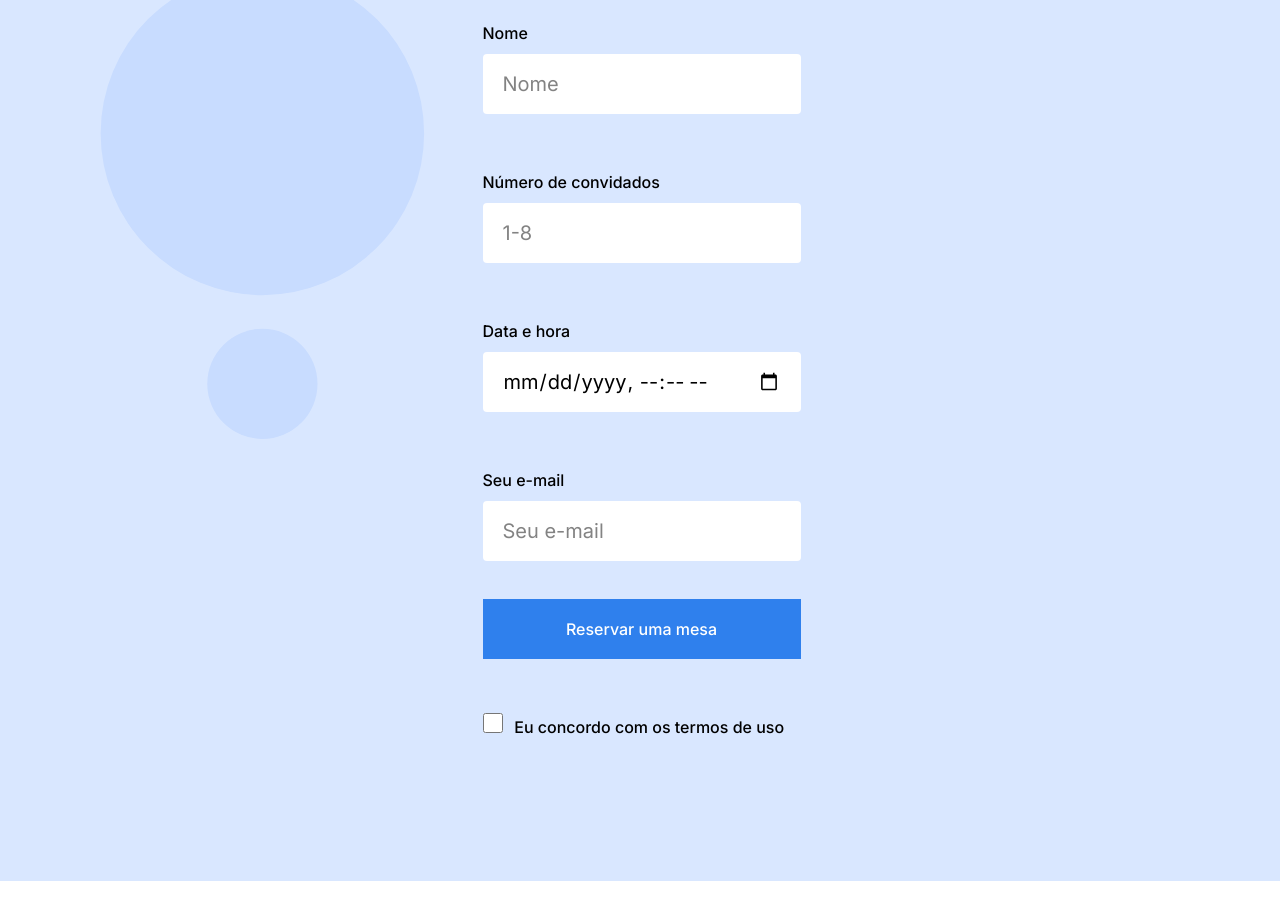
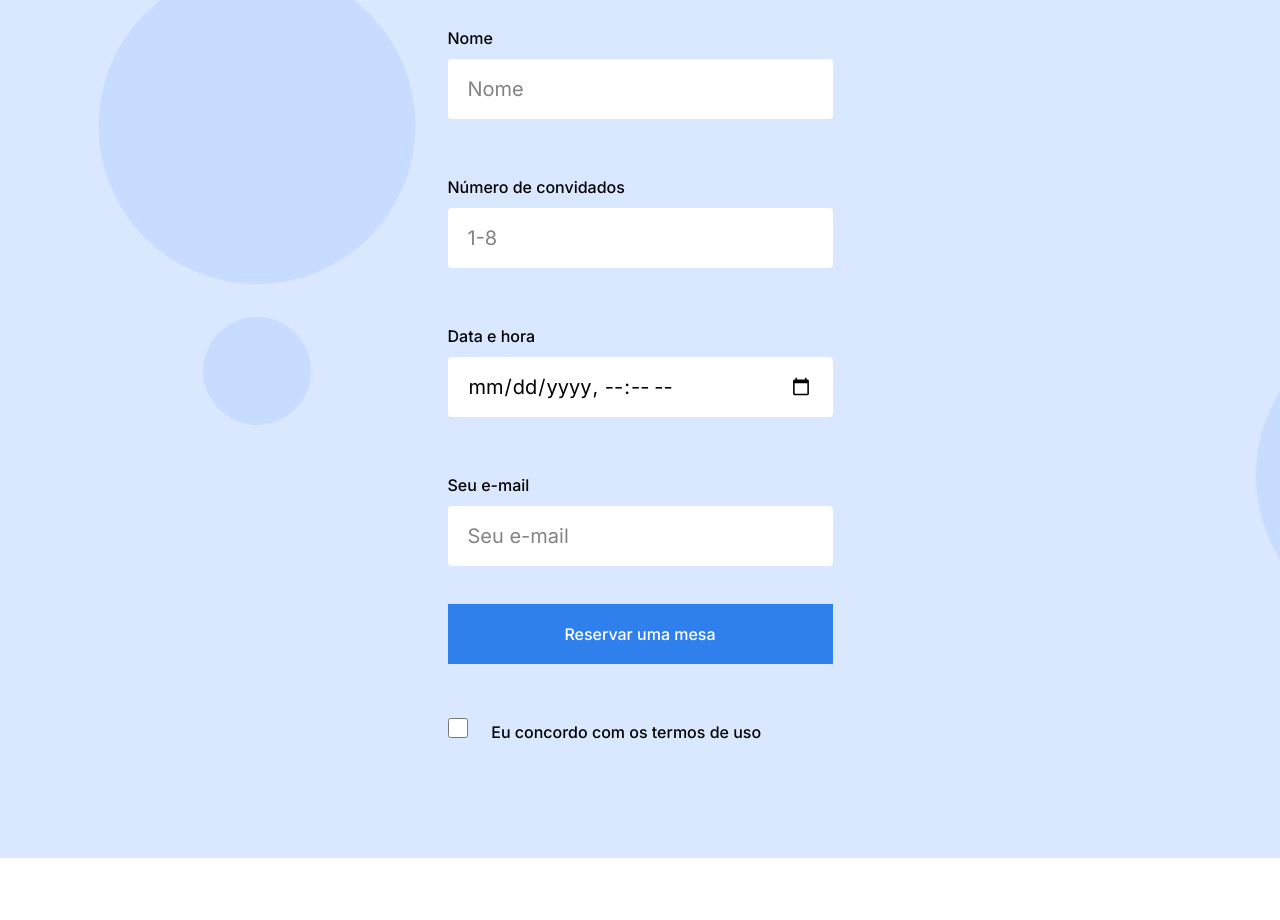
Before and after one commit to renata-arndt/web_project_coffeeshop, a plain HTML site: page index.html in a window 1280 px wide. Shown: the part 2057-2977 px from the top of the page. Drawn offline with Linux system fonts and the light colour scheme.

Commit message:
Corrige após revisão automática

```diff
--- a/index.html
+++ b/index.html
@@ -123,13 +123,11 @@
 
         <section class="reservation" id="reservation">
           <div class="reservation__title">
-            <h1 class="reservation__title">Reservar uma mesa</h1>
+            <h3 class="reservation__title">Reservar uma mesa</h3>
             <form class="form reservation__form">
               <fieldset class="reservation__form reservation__form-container">
                 <label
-                  for="name"
-                  class="reservation__form-container_label"
-                  id="name"
+                  class="reservation__form reservation__form-container_label"
                   >Nome</label
                 >
                 <input
@@ -139,7 +137,8 @@
                   required
                 />
                 <br />
-                <label class="reservation__form-container_label"
+                <label
+                  class="reservation__form reservation__form-container_label"
                   >Número de convidados</label
                 >
                 <input
@@ -149,7 +148,8 @@
                   required
                 />
                 <br />
-                <label class="reservation__form-container_label"
+                <label
+                  class="reservation__form reservation__form-container_label"
                   >Data e hora</label
                 >
                 <input
@@ -158,7 +158,8 @@
                   required
                 />
                 <br />
-                <label class="reservation__form-container_label"
+                <label
+                  class="reservation__form reservation__form-container_label"
                   >Seu e-mail</label
                 >
                 <input
@@ -172,7 +173,7 @@
                   Reservar uma mesa
                 </button>
                 <br />
-                <label class="reservation__form_checkbox">
+                <label class="reservation__form reservation__form_checkbox">
                   <input
                     type="checkbox"
                     name="terms"
--- a/pages/index.css
+++ b/pages/index.css
@@ -214,8 +214,7 @@
 }
 
 .reservation__title {
-  margin-top: 100px;
-  margin-bottom: 80px;
+  margin: 100px auto;
   display: flex;
   flex-direction: column;
   align-items: center;
@@ -233,6 +232,13 @@
 .reservation__form {
   max-width: 385px;
   border: none;
+  margin: 0;
+  padding: 0;
+}
+
+.reservation__form-container {
+  padding: 0;
+  margin: 0;
 }
 
 .reservation__form-container_label {
@@ -242,6 +248,10 @@
   font-size: 16px;
   line-height: 20px;
   margin-bottom: 8px;
+}
+
+.reservation__form-container_label[type="text"] {
+  margin-top: 80px;
 }
 
 .reservation__form_field {
@@ -282,4 +292,14 @@
   width: 20px;
   height: 20px;
   margin-bottom: 120px;
+  display: inline;
 }
+
+.reservation__form_checkbox[type="checkbox"] {
+  margin-right: 12px;
+}
+
+.reservation__form_checkbox + .reservation__form-container_label {
+  margin: 0;
+  padding: 0;
+}
```
